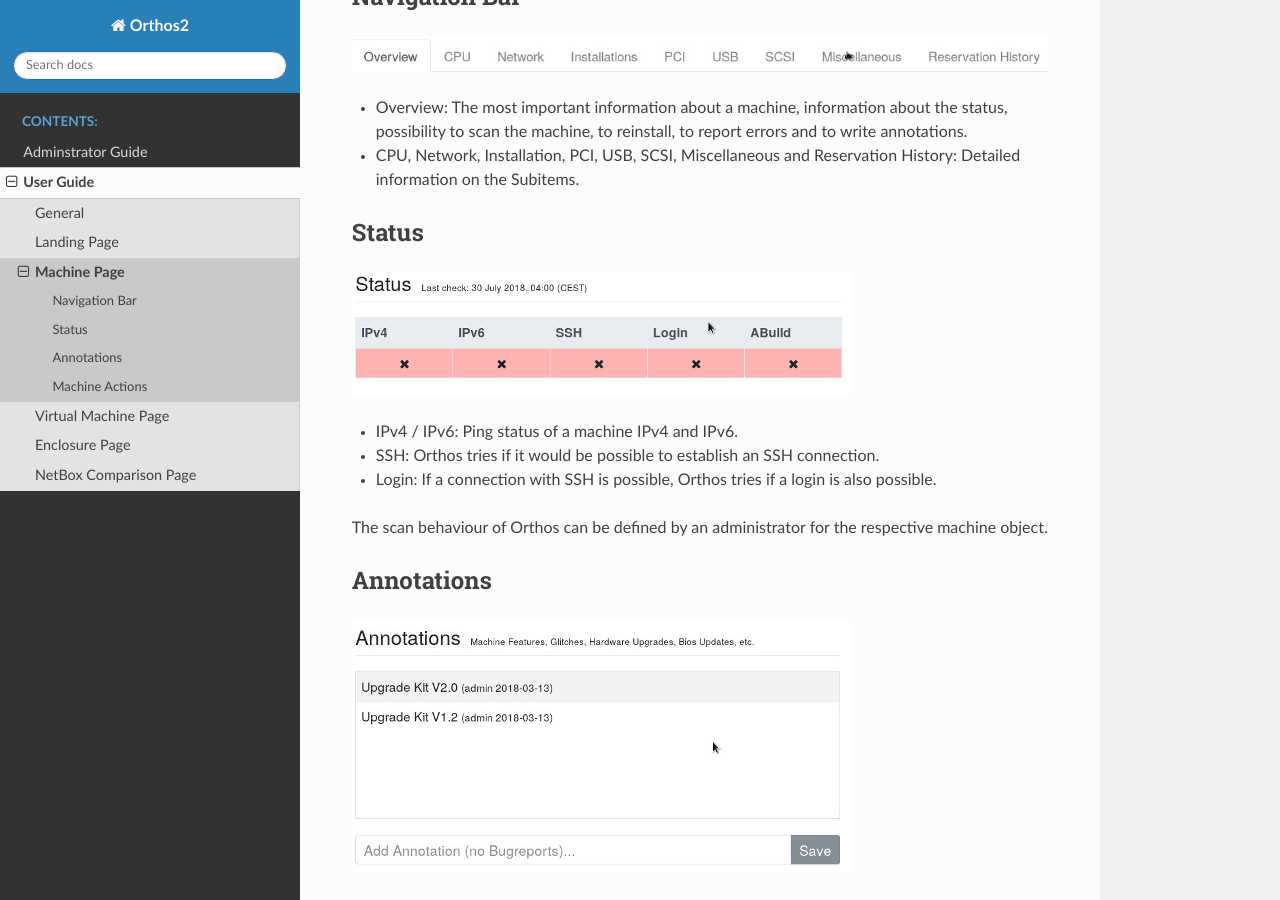
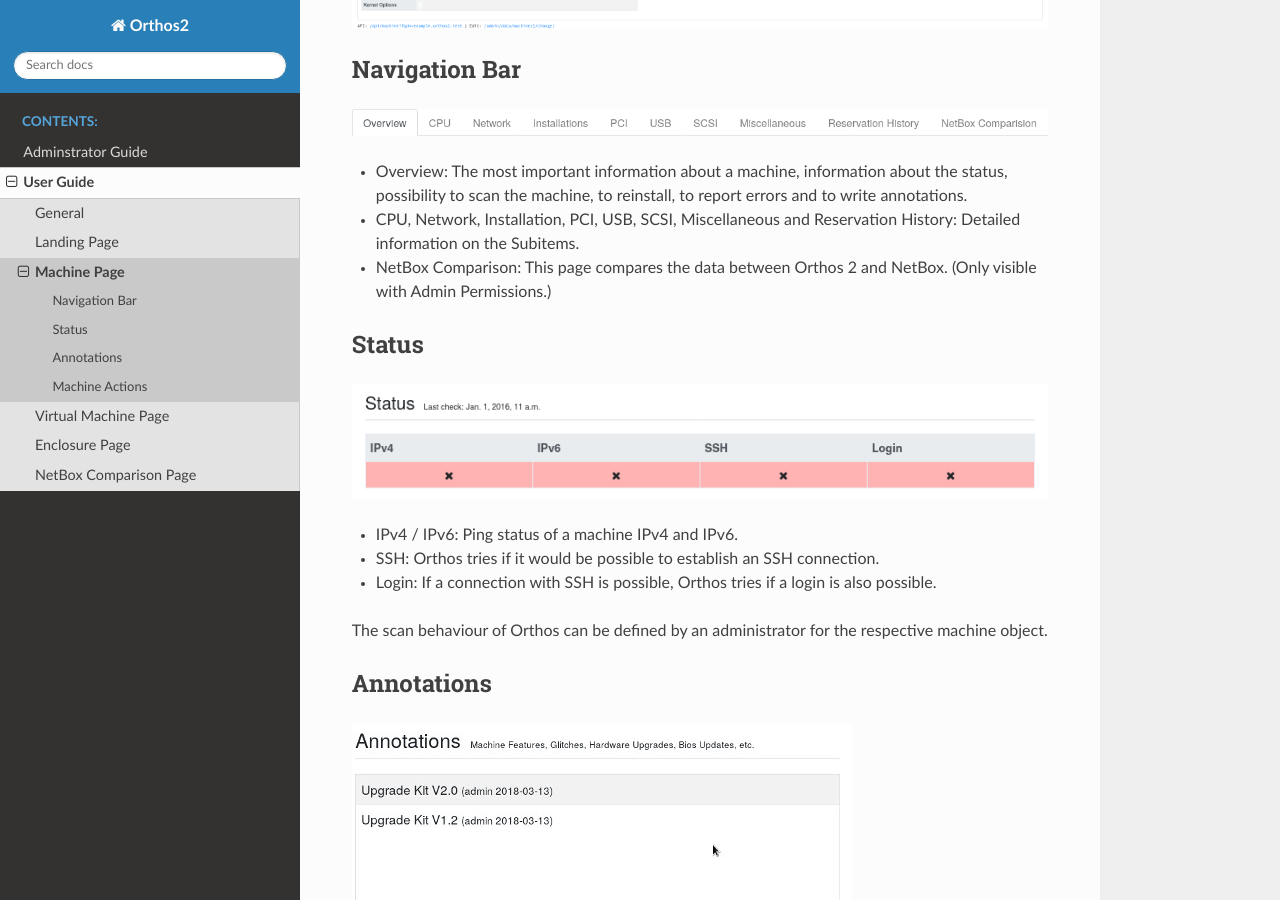
Before and after one commit to openSUSE/orthos2, a Sphinx documentation site: the page built from docs/userguide/machine_page.rst, in a window 1280 px wide and 900 px high, scrolled down 596 px. Built offline with Sphinx 7.4.7 and the Read the Docs theme 3.1.0, drawn with Linux system fonts in a browser that asks for light colours; some of the changed text lies outside the part shown.

Commit message:
Docs: Adjust landing page and machine page to current feature set

```diff
--- a/docs/userguide/machine_page.rst
+++ b/docs/userguide/machine_page.rst
@@ -6,24 +6,25 @@
 machine, to request the status of a machine, to have machines scanned, to install the machine with a new OS, to open
 error tickets and to write annotations to the machines.
 
-.. image:: ../img/userguide/05_machine_page.jpg
+.. image:: ../img/userguide/05_machine_page.png
   :alt: Orthos2 Machine Overview Page
 
 Navigation Bar
 ##############
 
-.. image:: ../img/userguide/06_machine_infos.jpg
+.. image:: ../img/userguide/06_machine_infos.png
   :alt: Orthos2 Machine Details Tabs
 
 - Overview: The most important information about a machine, information about the status, possibility to scan the
   machine, to reinstall, to report errors and to write annotations.
 - CPU, Network, Installation, PCI, USB, SCSI, Miscellaneous and Reservation History: Detailed information on the
   Subitems.
+- NetBox Comparison: This page compares the data between Orthos 2 and NetBox. (Only visible with Admin Permissions.)
 
 Status
 ######
 
-.. image:: ../img/userguide/07_machine_status.jpg
+.. image:: ../img/userguide/07_machine_status.png
   :alt: Orthos2 Machine Overview - Crop on Network Status
 
 - IPv4 / IPv6: Ping status of a machine IPv4 and IPv6.
@@ -43,18 +44,26 @@
 Machine Actions
 ###############
 
-.. image:: ../img/userguide/09_machine_actions.jpg
+.. image:: ../img/userguide/09_machine_actions.png
   :alt: Orthos2 Machine Overview - Crop on Actions
 
-- Reserve Machines: Here it is possible to reserve a machine under your name. In general, make sure that machines are only reserved for as long as you actually need them. A maximum of 90 days is planned. Please remember that other users may also need the machine. If you need a machine for a longer period of time, only an Orthos administrator can make reservations under your name for longer time periods, up to infinite for constant machine assignment.
+- Reserve Machines: Here it is possible to reserve a machine under your name. In general, make sure that machines are
+  only reserved for as long as you actually need them. A maximum of 90 days is planned. Please remember that other users
+  may also need the machine. If you need a machine for a longer period of time, only an Orthos administrator can make
+  reservations under your name for longer time periods, up to infinite for constant machine assignment.
 - Rescan Status: Rescan the status information of a machine.
 - Rescan All: Rescan all information of a machine.
 - Rescan Installations: Resacan the installation status of a machine.
 - Rescan Network Interfaces: Rescan the machine network interfaces.
-- Setup Machine: Here you can install your machine according to your needs. You have the possibility to install SLES, SLED, Opensuse Leap, Opensuse and Tumbleweed. During the installation you have several options: install, install ssh install ssh auto, install auto etc.
+- Fetch NetBox: Fetch all data from NetBox and overwrite machine data in Orthos 2. (Only visible with Admin
+  Permissions.)
+- Setup Machine: Here you can install your machine according to your needs. You have the possibility to install SLES,
+  SLED, Opensuse Leap, Opensuse and Tumbleweed. During the installation you have several options: install, install ssh
+  install ssh auto, install auto etc.
 - Report Problem: If you unexpectedly encounter a problem with the machine, you can create a support ticket here.
 
 .. image:: ../img/userguide/10_machine_release.jpg
   :alt: Orthos2 Machine Overview - Crop on Release & Extend Reservation
 
-- Release Machine: This field is only for machines that are reserved under your name. Here you have the possibility to release the machine for other users.
+- Release Machine: This field is only for machines that are reserved under your name. Here you have the possibility to
+  release the machine for other users.
```
Also changed, not shown: docs/userguide/landing_page.rst (+6 -3 lines), docs/img/userguide/03_top_menu_overviews.jpg (deleted), docs/img/userguide/03_top_menu_overviews.png (added), docs/img/userguide/05_machine_page.jpg (deleted), docs/img/userguide/05_machine_page.png (added), docs/img/userguide/06_machine_infos.jpg (deleted), docs/img/userguide/06_machine_infos.png (added), docs/img/userguide/07_machine_status.jpg (deleted), docs/img/userguide/07_machine_status.png (added), docs/img/userguide/09_machine_actions.jpg (deleted), docs/img/userguide/09_machine_actions.png (added).
